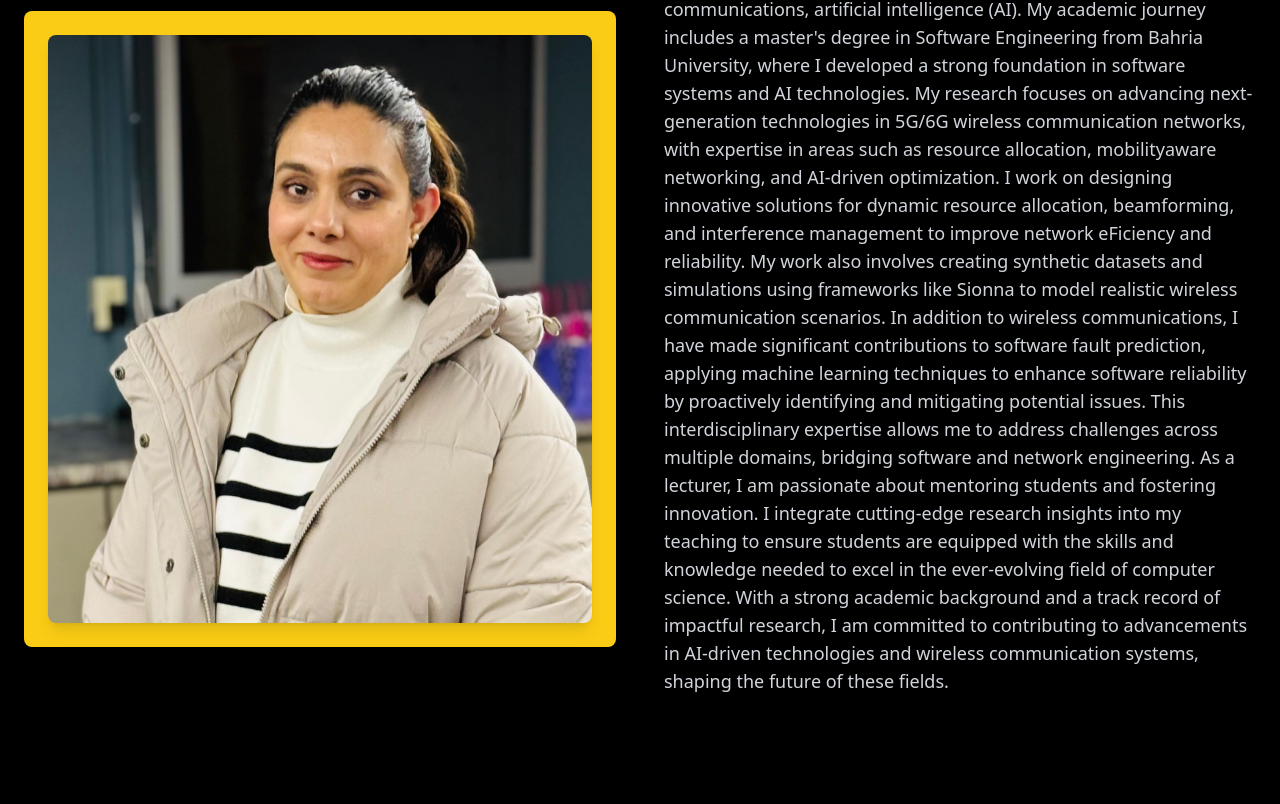
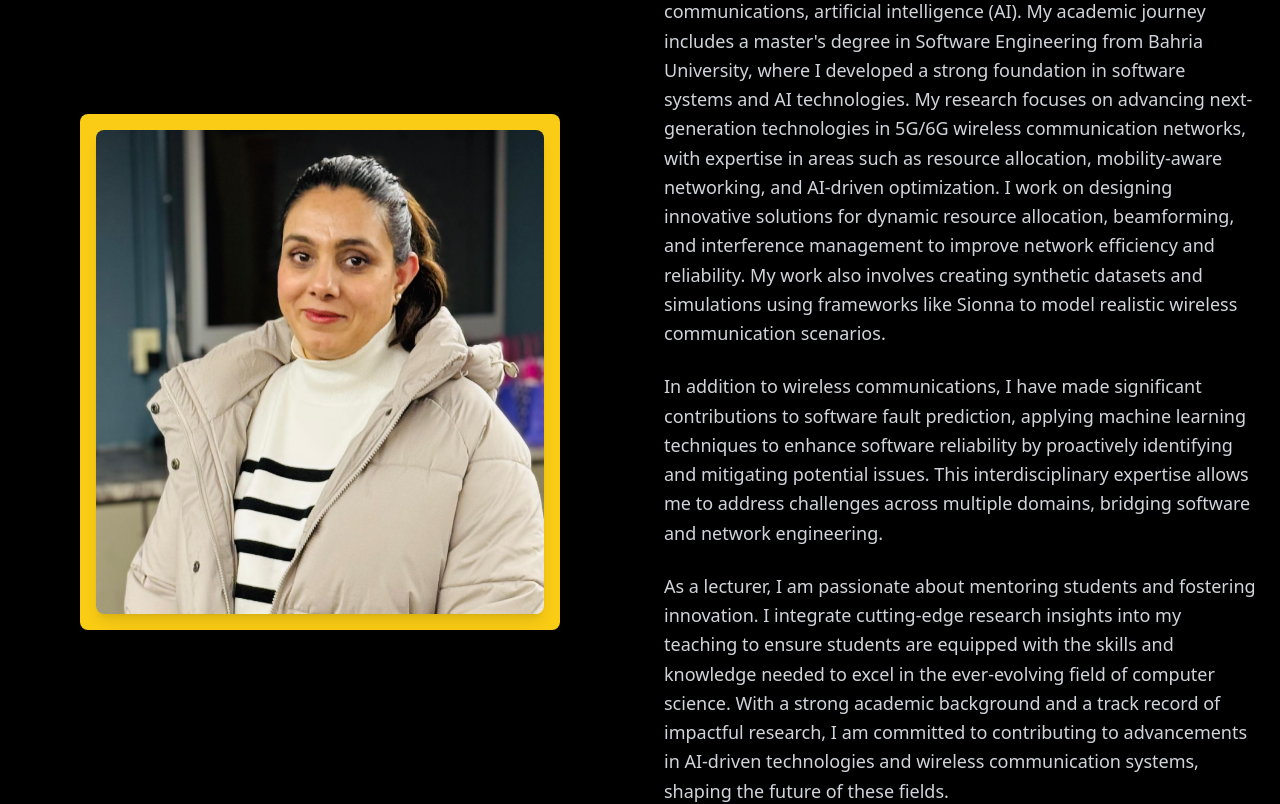
Before and after one commit to Amna1993/iqra, a React (Create React App) app: page / in a window 1280 px wide. Shown: the part 4520-5324 px from the top of the page. Built offline with nearby package versions, Linux system fonts and the light colour scheme.

Commit message:
Bio design

```diff
--- a/src/components/Bio.jsx
+++ b/src/components/Bio.jsx
@@ -9,41 +9,46 @@ const Bio = () => {
           Biography
         </h2>
         <div className="flex flex-col md:flex-row items-center">
+          {/* Image Section */}
           <div className="w-full md:w-1/2 flex justify-center">
-            <div className="bg-yellow-400 p-6 rounded-lg shadow-xl">
+            <div className="bg-yellow-400 p-4 rounded-lg shadow-xl">
               <img
                 src={bio}
                 alt="AI Engineer"
-                className="rounded-lg shadow-lg w-3/4 md:w-full"
+                className="rounded-lg shadow-lg w-full max-w-sm md:max-w-md h-auto"
               />
             </div>
           </div>
+
+          {/* Text Section */}
           <div className="w-full md:w-1/2 mt-8 md:mt-0 md:ml-12">
-            <p className="text-lg text-gray-300 mb-6">
+            <p className="text-lg text-gray-300 mb-6 leading-relaxed">
               I am a PhD researcher and lecturer in the Department of Computer Science at Western
               University, specializing in wireless communications, artificial intelligence (AI). My
               academic journey includes a master's degree in Software Engineering from Bahria
               University, where I developed a strong foundation in software systems and AI technologies.
               My research focuses on advancing next-generation technologies in 5G/6G wireless
-            communication networks, with expertise in areas such as resource allocation, mobilityaware networking, and AI-driven optimization. I work on designing innovative solutions for
-            dynamic resource allocation, beamforming, and interference management to improve
-            network eFiciency and reliability. My work also involves creating synthetic datasets and
-            simulations using frameworks like Sionna to model realistic wireless communication
-            scenarios.
+              communication networks, with expertise in areas such as resource allocation, mobility-aware
+              networking, and AI-driven optimization. I work on designing innovative solutions for dynamic
+              resource allocation, beamforming, and interference management to improve network
+              efficiency and reliability. My work also involves creating synthetic datasets and simulations
+              using frameworks like Sionna to model realistic wireless communication scenarios.
+            </p>
+            <p className="text-lg text-gray-300 mb-6 leading-relaxed">
               In addition to wireless communications, I have made significant contributions to software
               fault prediction, applying machine learning techniques to enhance software reliability by
               proactively identifying and mitigating potential issues. This interdisciplinary expertise
               allows me to address challenges across multiple domains, bridging software and network
               engineering.
-            As a lecturer, I am passionate about mentoring students and fostering innovation. I
-            integrate cutting-edge research insights into my teaching to ensure students are equipped
-            with the skills and knowledge needed to excel in the ever-evolving field of computer
-            science.
-            With a strong academic background and a track record of impactful research, I am
-            committed to contributing to advancements in AI-driven technologies and wireless
-            communication systems, shaping the future of these fields.
             </p>
-
+            <p className="text-lg text-gray-300 leading-relaxed">
+              As a lecturer, I am passionate about mentoring students and fostering innovation. I integrate
+              cutting-edge research insights into my teaching to ensure students are equipped with the
+              skills and knowledge needed to excel in the ever-evolving field of computer science. With a
+              strong academic background and a track record of impactful research, I am committed to
+              contributing to advancements in AI-driven technologies and wireless communication systems,
+              shaping the future of these fields.
+            </p>
           </div>
         </div>
       </div>
```
Lines whose indentation alone changed are shown as unchanged.
